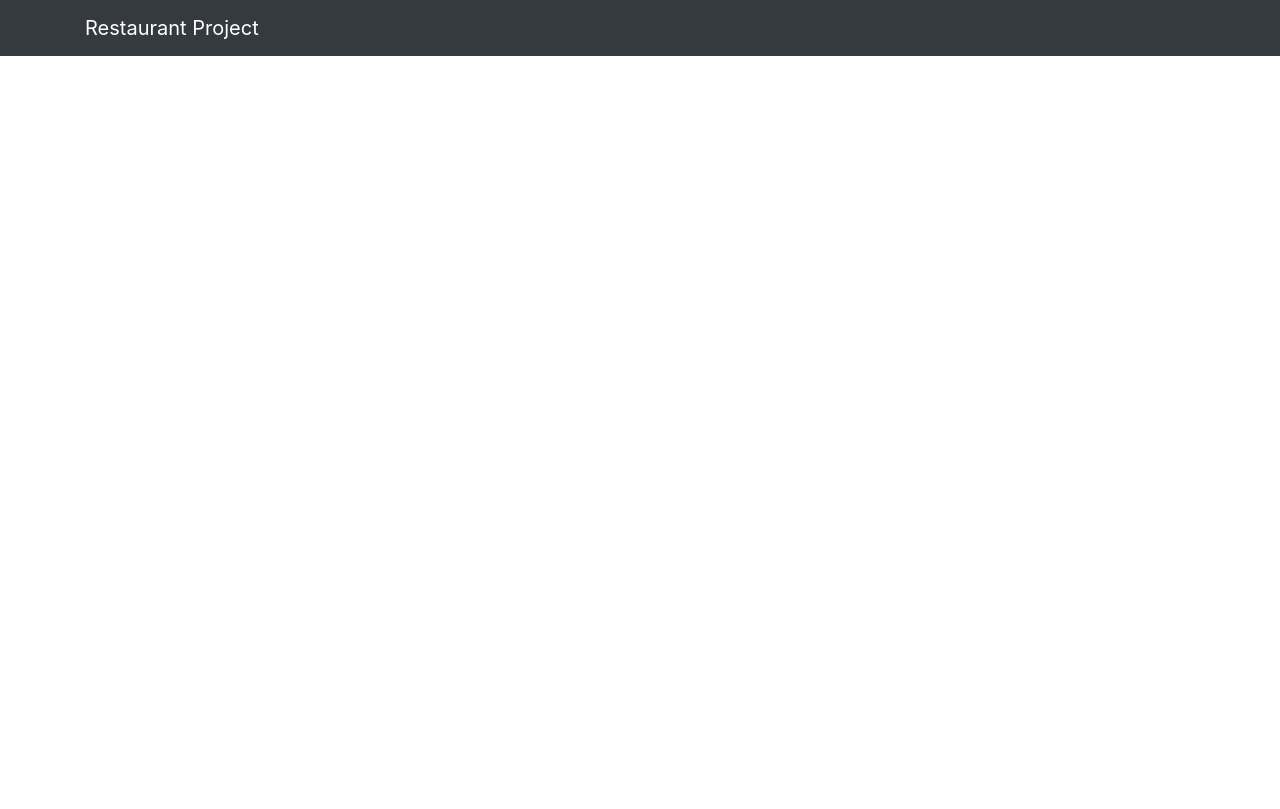
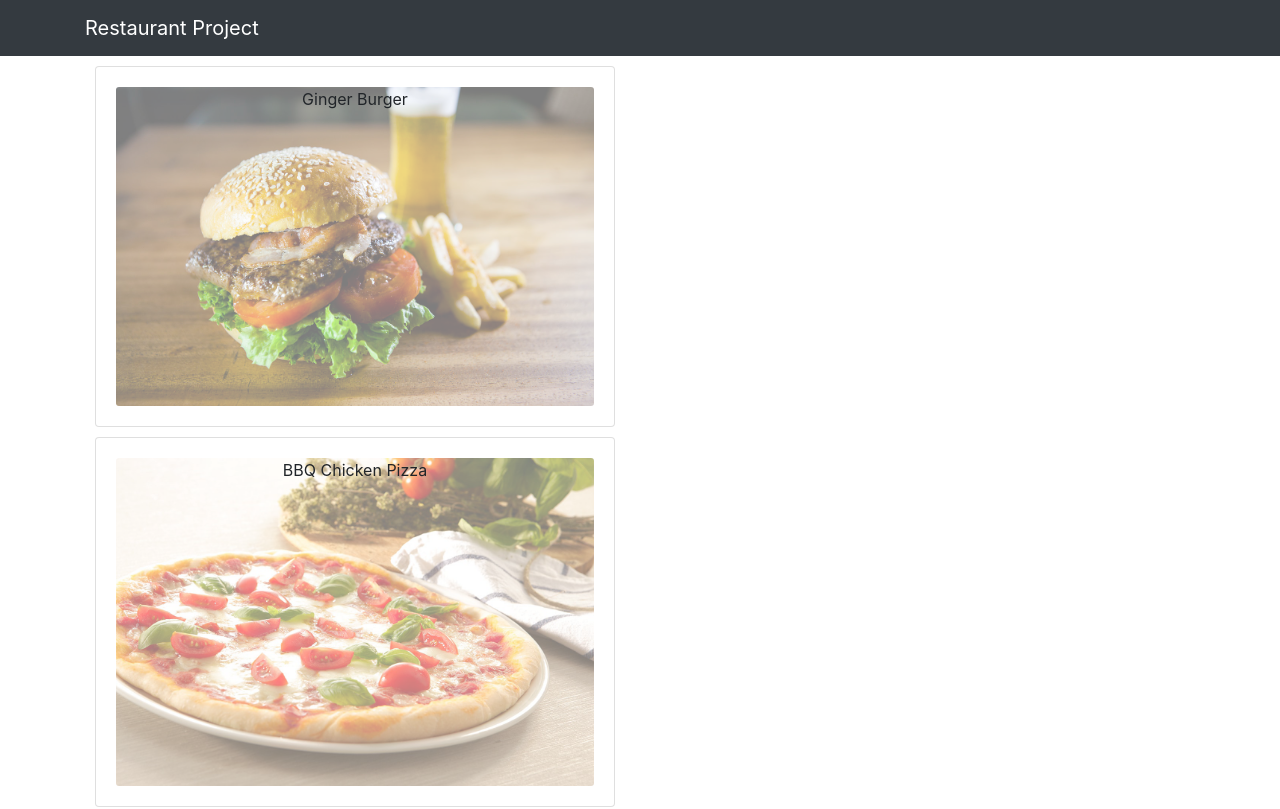
Before and after one commit to samiulnahid/React-project, a React (Create React App) app: page /menu in a window 1280 px wide. Shown: the top 809 px of the page. Built offline with nearby package versions, Linux system fonts and the light colour scheme.

Commit message:
designing mwnu items

```diff
--- a/src/component/body/MenuItem.js
+++ b/src/component/body/MenuItem.js
@@ -1,9 +1,22 @@
 import React from 'react';
+import {Card,CardImg,CardImgOverlay, CardBody , CardTitle} from 'reactstrap';
 
 const MenuItem = props =>{
     console.log(props);
     return(
         <div>
+            <Card style={{margin:"10px"}}>
+                <CardBody>
+                    <CardImg
+                         width="100%"
+                         alt={props.dish.name}
+                         src={props.dish.image}
+                         style={{opacity:"0.5"}}/>
+                    <CardImgOverlay>
+                        <CardTitle>{props.dish.name}</CardTitle>
+                    </CardImgOverlay>
+                </CardBody>
+            </Card>
 
         </div>
     )
```
